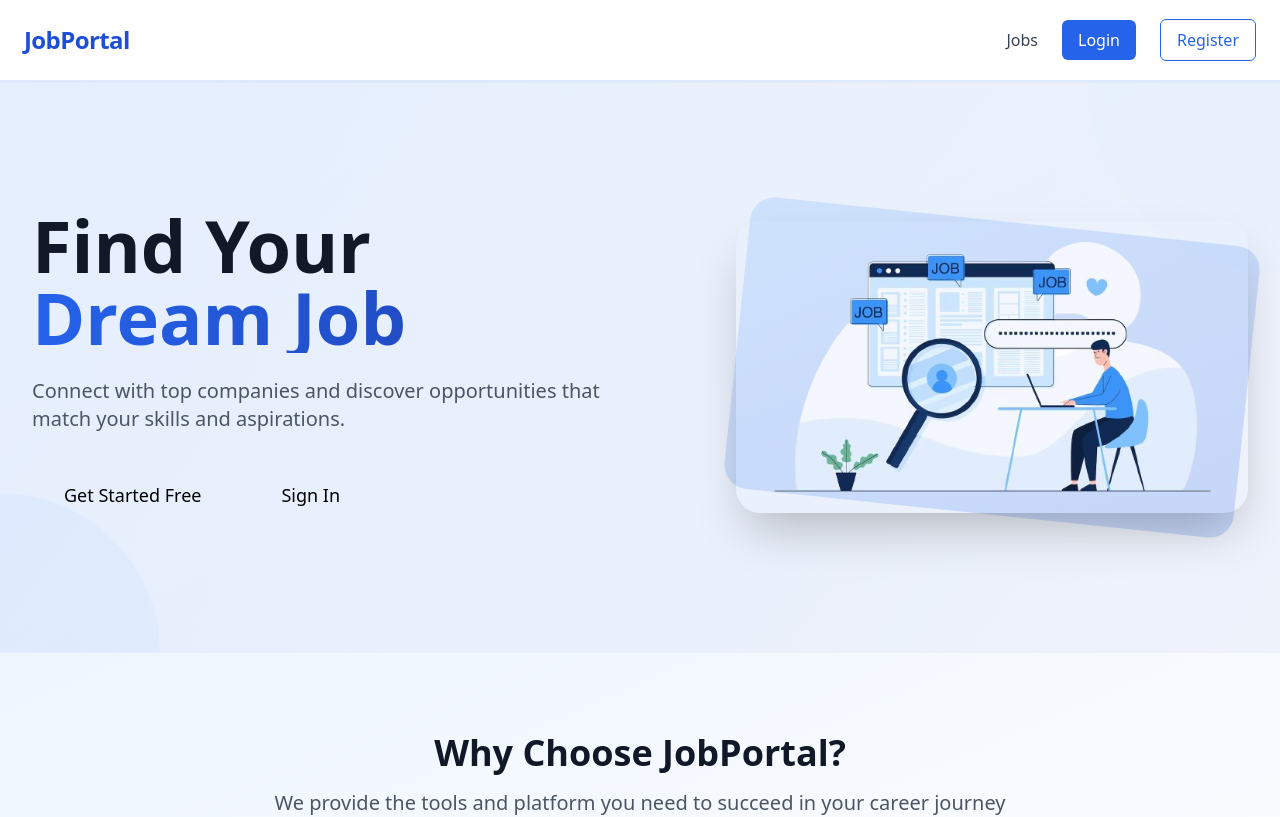
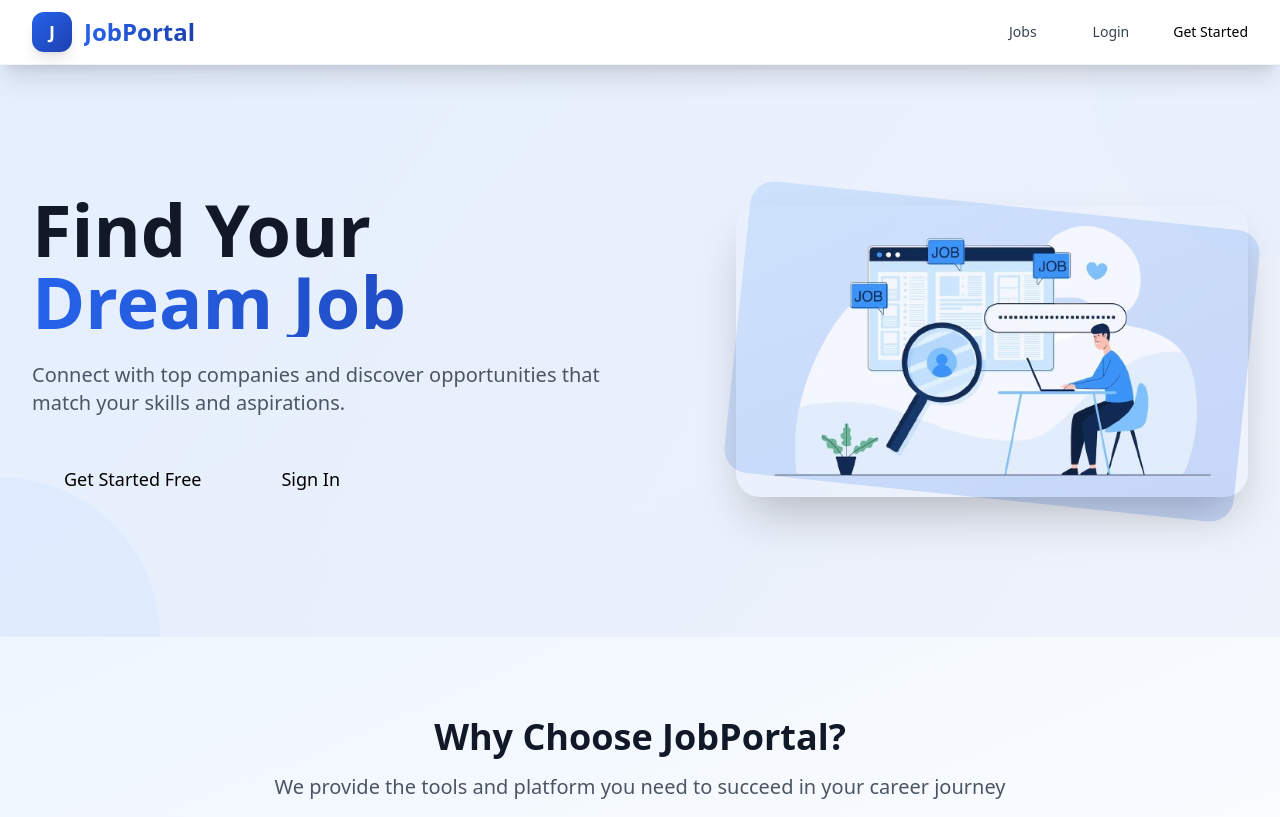
Before and after one commit to mridul0703/Job-Application-Portal-Frontend, a React (Vite) app: page / in a window 1280 px wide. Shown: the top 817 px of the page. Built offline with nearby package versions, Linux system fonts and the light colour scheme.

Commit message:
Update Navbar.jsx

```diff
--- a/src/components/Navbar.jsx
+++ b/src/components/Navbar.jsx
@@ -1,7 +1,6 @@
 import React, { useState } from "react";
 import { Link, useNavigate } from "react-router-dom";
 import { useAuth } from "../context/AuthContext";
-import { Menu, X } from "lucide-react"; // Optional: Lucide icons for clean hamburger icon
 
 const Navbar = () => {
 	const { user, logout } = useAuth();
@@ -14,6 +13,7 @@ const Navbar = () => {
 		logout();
 		navigate("/");
 		setLoading(false);
+		setMenuOpen(false);
 	};
 
 	const getDashboardRoute = () => {
@@ -38,47 +38,68 @@ const Navbar = () => {
 	if (loading) {
 		return (
 			<div className="flex justify-center items-center min-h-screen">
-				<div className="w-12 h-12 border-4 border-blue-500 border-t-transparent rounded-full animate-spin"></div>
+				<div className="loading-spinner"></div>
 			</div>
 		);
 	}
 
 	return (
-		<nav className="bg-white shadow-sm border-b border-blue-100 sticky top-0 z-50">
-			<div className="max-w-7xl mx-auto px-6 py-4 flex justify-between items-center h-20">
+		<nav className="bg-white shadow-xl border-b border-gray-100 sticky top-0 z-50">
+			<div className="max-w-7xl mx-auto px-4 sm:px-6 lg:px-8">
+				<div className="flex justify-between h-16">
 					{/* Logo */}
-				<Link to="/" className="text-2xl font-extrabold text-blue-700 tracking-tight">
+					<div className="flex items-center">
+						<Link to="/" className="flex-shrink-0 flex items-center group">
+							<div className="h-10 w-10 bg-gradient-to-br from-blue-600 to-blue-800 rounded-xl flex items-center justify-center shadow-lg group-hover:shadow-xl transition-all duration-300">
+								<span className="text-white font-bold text-lg">J</span>
+							</div>
+							<span className="ml-3 text-2xl font-bold bg-gradient-to-r from-blue-600 to-blue-800 bg-clip-text text-transparent">
 								JobPortal
+							</span>
 						</Link>
-
-				{/* Hamburger (Mobile) */}
-				<div className="lg:hidden">
-					<button onClick={() => setMenuOpen(!menuOpen)} className="text-blue-700 focus:outline-none">
-						{menuOpen ? <X size={28} /> : <Menu size={28} />}
-					</button>
 					</div>
 
-				{/* Nav Links */}
-				<div
-					className={`lg:flex lg:items-center lg:space-x-6 text-gray-700 font-medium text-base absolute lg:static top-20 left-0 w-full lg:w-auto bg-white lg:bg-transparent px-6 lg:px-0 py-4 lg:py-0 transition-all duration-300 ${menuOpen ? "block" : "hidden"
-						} lg:block`}>
-					<Link to="/jobs" onClick={() => setMenuOpen(false)} className="block py-2 lg:py-0 hover:text-blue-600 transition">
+					{/* Desktop Navigation */}
+					<div className="hidden md:flex items-center space-x-8">
+						<Link
+							to="/jobs"
+							className="text-gray-700 hover:text-blue-600 px-3 py-2 rounded-lg text-sm font-medium transition-all duration-200 hover:bg-blue-50"
+						>
 							Jobs
 						</Link>
 
 						{user ? (
 							<>
-							<Link to={getDashboardRoute()} onClick={() => setMenuOpen(false)} className="block py-2 lg:py-0 hover:text-blue-600">
+								<Link
+									to={getDashboardRoute()}
+									className="text-gray-700 hover:text-blue-600 px-3 py-2 rounded-lg text-sm font-medium transition-all duration-200 hover:bg-blue-50"
+								>
 									Dashboard
 								</Link>
 
 								{getProfileRoute() && (
-								<Link to={getProfileRoute()} onClick={() => setMenuOpen(false)} className="block py-2 lg:py-0 hover:text-blue-600">
+									<Link
+										to={getProfileRoute()}
+										className="text-gray-700 hover:text-blue-600 px-3 py-2 rounded-lg text-sm font-medium transition-all duration-200 hover:bg-blue-50"
+									>
 										Profile
 									</Link>
 								)}
 
-							<button onClick={handleLogout} className="block text-red-500 hover:text-red-600 py-2 lg:py-0">
+								<div className="flex items-center space-x-2">
+									<div className="h-8 w-8 bg-blue-100 rounded-full flex items-center justify-center">
+										<span className="text-blue-600 font-semibold text-sm">
+											{user.name?.charAt(0).toUpperCase()}
+										</span>
+									</div>
+									<span className="text-gray-700 font-medium text-sm">
+										{user.name}
+									</span>
+								</div>
+								<button
+									onClick={handleLogout}
+									className="btn-primary text-sm"
+								>
 									Logout
 								</button>
 							</>
@@ -86,19 +107,109 @@ const Navbar = () => {
 							<>
 								<Link
 									to="/login"
-								onClick={() => setMenuOpen(false)}
-								className="block lg:inline-block mt-2 lg:mt-0 px-4 py-2 rounded-md bg-blue-600 text-white hover:bg-blue-700 transition">
+									className="text-gray-700 hover:text-blue-600 px-3 py-2 rounded-lg text-sm font-medium transition-all duration-200 hover:bg-blue-50"
+								>
 									Login
 								</Link>
 								<Link
 									to="/register"
-								onClick={() => setMenuOpen(false)}
-								className="block lg:inline-block mt-2 lg:mt-0 px-4 py-2 rounded-md border border-blue-600 text-blue-600 hover:bg-blue-50 transition">
-								Register
+									className="btn-primary text-sm"
+								>
+									Get Started
 								</Link>
 							</>
 						)}
 					</div>
+
+					{/* Mobile menu button */}
+					<div className="md:hidden flex items-center">
+						<button
+							onClick={() => setMenuOpen(!menuOpen)}
+							className="text-gray-700 hover:text-blue-600 focus:outline-none focus:text-blue-600 p-2"
+						>
+							<svg className="h-6 w-6" fill="none" viewBox="0 0 24 24" stroke="currentColor">
+								{menuOpen ? (
+									<path strokeLinecap="round" strokeLinejoin="round" strokeWidth={2} d="M6 18L18 6M6 6l12 12" />
+								) : (
+									<path strokeLinecap="round" strokeLinejoin="round" strokeWidth={2} d="M4 6h16M4 12h16M4 18h16" />
+								)}
+							</svg>
+						</button>
+					</div>
+				</div>
+
+				{/* Mobile Navigation */}
+				{menuOpen && (
+					<div className="md:hidden">
+						<div className="px-2 pt-2 pb-3 space-y-1 sm:px-3 bg-white border-t border-gray-100">
+							<Link
+								to="/jobs"
+								className="text-gray-700 hover:text-blue-600 block px-3 py-2 rounded-lg text-base font-medium transition-all duration-200 hover:bg-blue-50"
+								onClick={() => setMenuOpen(false)}
+							>
+								Jobs
+							</Link>
+
+							{user ? (
+								<>
+									<div className="px-3 py-2 border-b border-gray-100 mb-2">
+										<div className="flex items-center space-x-3">
+											<div className="h-10 w-10 bg-blue-100 rounded-full flex items-center justify-center">
+												<span className="text-blue-600 font-semibold">
+													{user.name?.charAt(0).toUpperCase()}
+												</span>
+											</div>
+											<div>
+												<p className="text-gray-900 font-medium">{user.name}</p>
+												<p className="text-gray-500 text-sm capitalize">{user.role}</p>
+											</div>
+										</div>
+									</div>
+									<Link
+										to={getDashboardRoute()}
+										className="text-gray-700 hover:text-blue-600 block px-3 py-2 rounded-lg text-base font-medium transition-all duration-200 hover:bg-blue-50"
+										onClick={() => setMenuOpen(false)}
+									>
+										Dashboard
+									</Link>
+
+									{getProfileRoute() && (
+										<Link
+											to={getProfileRoute()}
+											className="text-gray-700 hover:text-blue-600 block px-3 py-2 rounded-lg text-base font-medium transition-all duration-200 hover:bg-blue-50"
+											onClick={() => setMenuOpen(false)}
+										>
+											Profile
+										</Link>
+									)}
+									<button
+										onClick={handleLogout}
+										className="w-full text-left text-gray-700 hover:text-blue-600 block px-3 py-2 rounded-lg text-base font-medium transition-all duration-200 hover:bg-blue-50"
+									>
+										Logout
+									</button>
+								</>
+							) : (
+								<>
+									<Link
+										to="/login"
+										className="text-gray-700 hover:text-blue-600 block px-3 py-2 rounded-lg text-base font-medium transition-all duration-200 hover:bg-blue-50"
+										onClick={() => setMenuOpen(false)}
+									>
+										Login
+									</Link>
+									<Link
+										to="/register"
+										className="text-white bg-blue-600 hover:bg-blue-700 block px-3 py-2 rounded-lg text-base font-medium transition-all duration-200"
+										onClick={() => setMenuOpen(false)}
+									>
+										Get Started
+									</Link>
+								</>
+							)}
+						</div>
+					</div>
+				)}
 			</div>
 		</nav>
 	);
```
Lines whose indentation alone changed are shown as unchanged.
